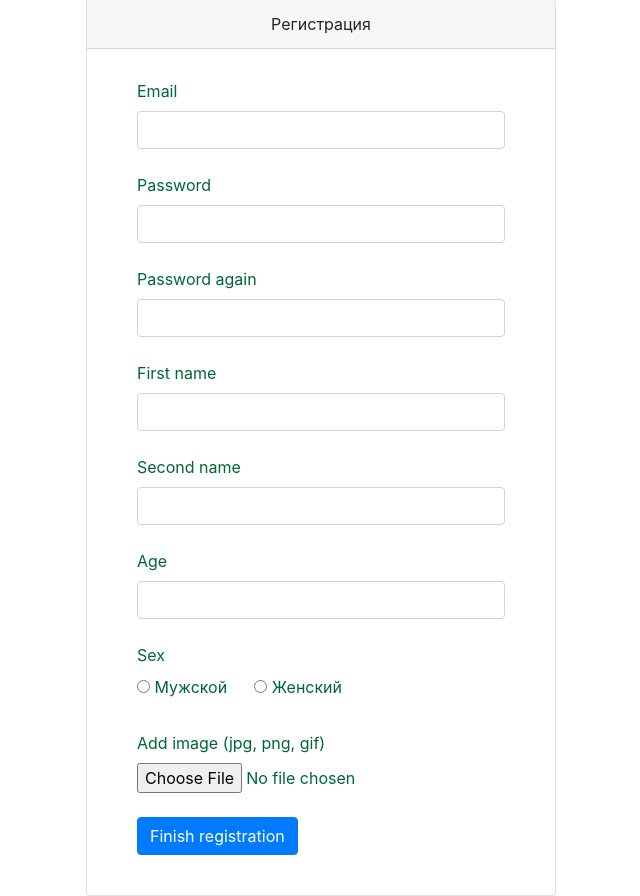
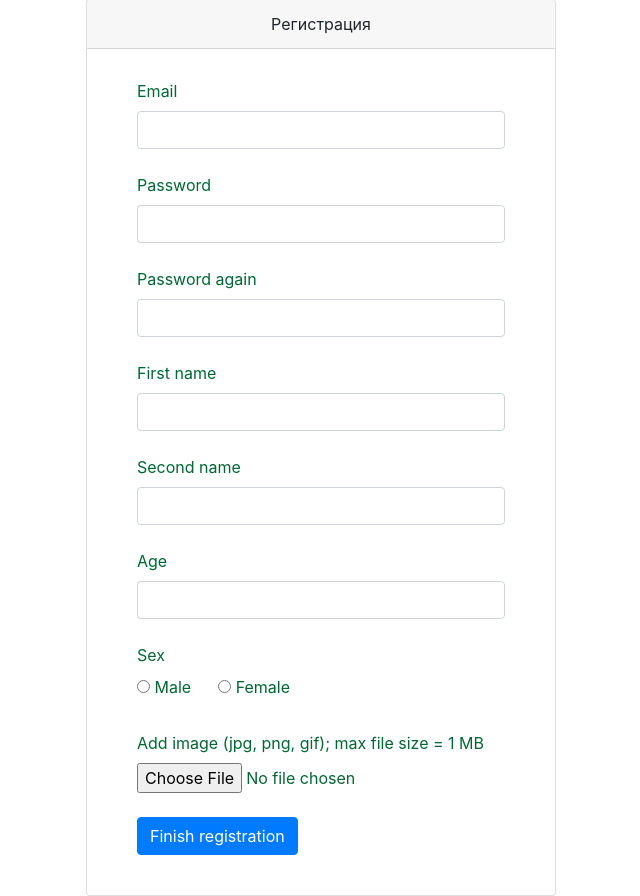
Before and after one commit to KEZKA/YL-WEB-PROJECT, a Flask app: page /register in a window 1280 px wide. Shown: the part 77-973 px from the top of the page, without its empty margins (319-959 px from the left). Run offline with Flask 2, Linux system fonts and the light colour scheme; some libraries are stand-ins or nearby versions.

Commit message:
Adds possibility to change profile pictures and sets max file size and allowed extensions

```diff
--- a/sanansaattaja/website/application.py
+++ b/sanansaattaja/website/application.py
@@ -16,8 +16,9 @@ from sanansaattaja.core.utils import fullname, load_image
 
 load_dotenv()
 app = Flask(__name__)
-app.config['SECRET_KEY'] = os.environ.get('SECRET_KEY')
+app.config['SECRET_KEY'] = os.environ.get('SECRET_KEY', 'takoy_neochevidniy_secret_key')
 app.config['PERMANENT_SESSION_LIFETIME'] = timedelta(days=365)
+MAX_FILE_SIZE = 1024 ** 2
 
 login_manager = LoginManager()
 login_manager.init_app(app)
@@ -50,7 +51,7 @@ def add_post():
         session.merge(current_user)
         session.commit()
         return redirect('/')
-    return render_template('post.html', title='Публикация поста', form=form)
+    return render_template('post.html', title='Post publishing', form=form)
 
 
 @app.route('/private')
@@ -99,7 +100,8 @@ def login():
         else:
             return render_template('login.html', form=login_form, message="Wrong password")
     else:
-        return render_template('login.html', form=login_form)
+        return render_template('login.html', form=login_form, success=True if request.args.get(
+            'register-success') == 'true' else False)
 
 
 @app.route('/logout')
@@ -123,7 +125,16 @@ def register():
                                    form=form,
                                    message="This email is already in use")
         if request.files['photo']:
-            file = request.files['photo'].read()
+            filename = request.files['photo'].filename
+            if filename.split('.')[-1].lower() not in ('jpg', 'png', 'gif'):
+                return render_template('register.html', title='Registration',
+                                       form=form,
+                                       message="Invalid extension of image")
+            file = request.files['photo'].read(MAX_FILE_SIZE)
+            if len(file) == MAX_FILE_SIZE:
+                return render_template('register.html', title='Registration',
+                                       form=form,
+                                       message="File size is too large")
         else:
             file = None
 
@@ -138,8 +149,9 @@ def register():
         user.set_password(form.password.data)
         db.add(user)
         db.commit()
-        return redirect('/login')
-    return render_template('register.html', title='Регистрация', form=form)
+
+        return redirect('/login?register-success=true')
+    return render_template('register.html', title='Registration', form=form)
 
 
 @app.route('/user_page', methods=['GET', 'POST'])
@@ -147,17 +159,31 @@ def register():
 def user_page():
     form = RegisterForm()
     if request.method == 'POST':
+        if request.files['photo']:
+            filename = request.files['photo'].filename
+            if filename.split('.')[-1].lower() not in ('jpg', 'png', 'gif'):
+                return render_template('user_page.html', title='User page',
+                                       form=form,
+                                       message="Invalid extension of image")
+            file = request.files['photo'].read(MAX_FILE_SIZE)
+            if len(file) == MAX_FILE_SIZE:
+                return render_template('user_page.html', title='User page',
+                                       form=form,
+                                       message="File size is too large")
+        else:
+            file = None
         db = db_session.create_session()
 
         current_user.name = form.name.data
         current_user.surname = form.surname.data
         current_user.age = form.age.data
         current_user.sex = form.sex.data
+        current_user.profile_picture = file
 
         db.merge(current_user)
         db.commit()
         return redirect('/user_page')
-    return render_template('user_page.html', current_user=current_user, form=form)
+    return render_template('user_page.html', current_user=current_user, title='User page', form=form)
 
 
 @app.route('/make_image')
@@ -175,4 +201,8 @@ db_session.global_init(fullname('db/sanansaattaja.db'))
 
 def run():
     port = int(os.environ.get('PORT', 8080))
-    app.run(host='127.0.0.1', port=port, debug=False)
+    localhost = '127.0.0.1'
+    # globalhost = '0.0.0.0'
+
+    # change host before deploying on heroku
+    app.run(host=localhost, port=port, debug=False)
--- a/sanansaattaja/website/forms/register_form.py
+++ b/sanansaattaja/website/forms/register_form.py
@@ -11,6 +11,7 @@ class RegisterForm(FlaskForm):
     name = StringField('First name', validators=[DataRequired()])
     surname = StringField('Second name', validators=[DataRequired()])
     age = IntegerField('Age', validators=[DataRequired()])
-    sex = RadioField('Sex', choices=[('male', 'Мужской'), ('female', 'Женский')])
-    photo = FileField('Add image (jpg, png, gif)', validators=[FileAllowed(['jpg', 'png'], 'Только картинки!')])
+    sex = RadioField('Sex', choices=[('male', 'Male'), ('female', 'Female')])
+    photo = FileField('Add image (jpg, png, gif); max file size = 1 MB',
+                      validators=[FileAllowed(['jpg', 'png'], 'Only pictures!')])
     submit = SubmitField('Finish registration')
--- a/sanansaattaja/website/static/css/style.css
+++ b/sanansaattaja/website/static/css/style.css
@@ -30,9 +30,17 @@ h4 {
     text-align: center;
 }
 
+img {
+    object-fit: cover;
+    width: 100px;
+    height: 100px;
+}
+
 .user-image {
     width: 300px;
+    height: 300px;
     border-radius: 20%;
+    margin-top: 20px;
     margin-left: auto;
     margin-right: auto;
 }
--- a/sanansaattaja/website/templates/login.html
+++ b/sanansaattaja/website/templates/login.html
@@ -8,7 +8,7 @@
             <div class="alert alert-danger">{{ message }}</div>
         {% endif %}
         {% if successful %}
-            <div class="alert alert-successful">{{ successful }}</div>
+            <div class="alert alert-successful">Registration completed successfully</div>
         {% endif %}
 
         {{ form.hidden_tag() }}
--- a/sanansaattaja/website/templates/post.html
+++ b/sanansaattaja/website/templates/post.html
@@ -1,7 +1,6 @@
-{% extends "base.html" %}
+{% extends "window.html" %}
 
-{% block content %}
-
+{% block subcontent %}
     <h1>Write post</h1>
     <form action="" method="post">
         {{ form.hidden_tag() }}
--- a/sanansaattaja/website/templates/user_page.html
+++ b/sanansaattaja/website/templates/user_page.html
@@ -8,6 +8,10 @@
         {% if message %}
             <div class="alert alert-danger">{{ message }}</div>
         {% endif %}
+        Change image?
+        <div style="max-width: 300px; margin-left: auto; margin-right: auto">
+            {{ form.photo(class="form-control-file", accept="image/*") }}
+        </div>
 
         <table class="user-data">
             <tr>
```
Lines whose indentation alone changed are shown as unchanged.
